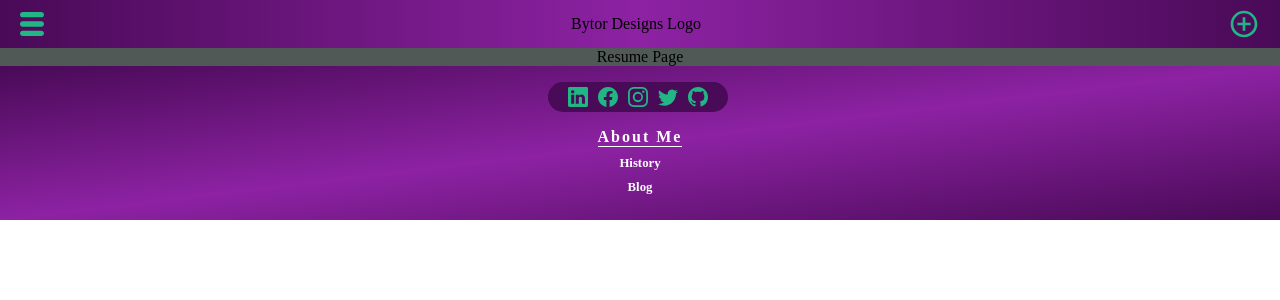
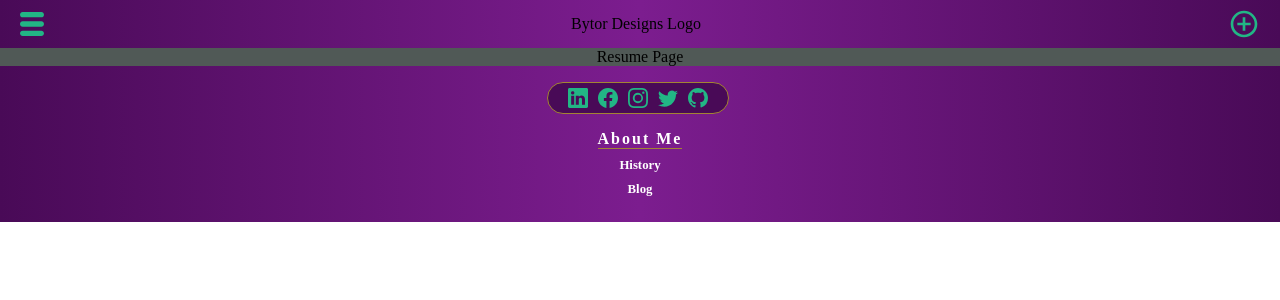
Before and after one commit to NicBab/Bytor_Designs, a React (Create React App) app: page /resume in a window 1280 px wide. Shown: the top 300 px of the page. Built offline with nearby package versions, Linux system fonts and the light colour scheme.

Commit message:
added gold border around followIcons in footer

```diff
--- a/src/components/css/FollowIcons.css
+++ b/src/components/css/FollowIcons.css
@@ -4,13 +4,13 @@
     align-items: center;
     margin-right: 5px;
     width: 180px;
-
     border-radius: 20px;
+    border: 1px solid #A38433;
     background-color: #490A57;
   }
 
   .icons {
-      color: #22b685;
+    color: #22b685;
     margin: 5px;
     display: flex;
     align-items: center;
--- a/src/components/css/Footer.css
+++ b/src/components/css/Footer.css
@@ -5,7 +5,8 @@
   align-items: center;
   justify-content: center;
   padding: 1rem;
-  background-image: linear-gradient(to bottom right,#490A57, #8D22A3, #490A57 );
+  background-image: linear-gradient(90deg, #490A57, #7c1d8f, #490A57);
+  /* background-image: linear-gradient(to bottom right,#490A57, #8D22A3, #490A57 ); */
 }
 
 .footerIcons {
@@ -25,7 +26,7 @@ footer > section > h2 {
   margin-bottom: 9px;
   letter-spacing: 2px;
   font-size: 1rem;
-  border-bottom: 1px solid white;
+  border-bottom: 1px solid #A38433;
 }
 
 footer > section > a {
@@ -38,7 +39,7 @@ footer > section > a {
 }
 
 footer > section > a:hover {
-  border-bottom: 1px solid white;
+  border-bottom: 1px solid #A38433;
   margin-bottom: 8px;
 }
 
--- a/src/components/css/Menu.css
+++ b/src/components/css/Menu.css
@@ -1,5 +1,6 @@
 .nav {
-    background-image: linear-gradient(to left,#490A57, #8D22A3, #490A57);
+  background-image: linear-gradient(90deg, #490A57, #7c1d8f, #490A57);
+    /* background-image: linear-gradient(to left,#490A57, #8D22A3, #490A57); */
     display: flex;
     flex-direction: row;
     justify-content: space-between;
```
